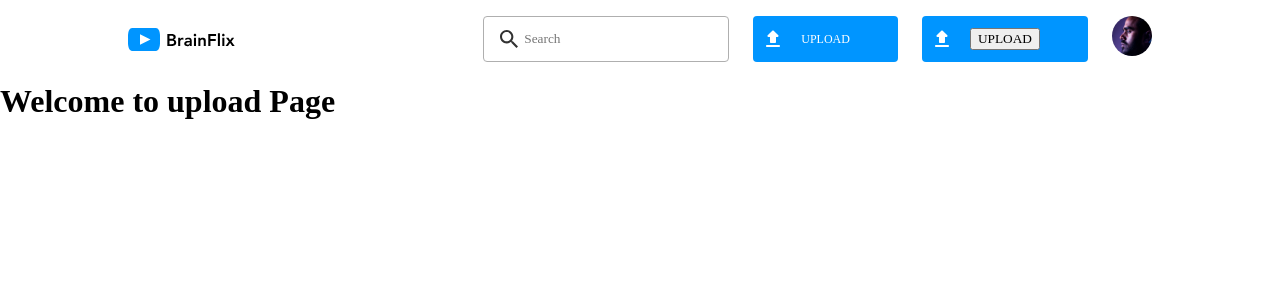
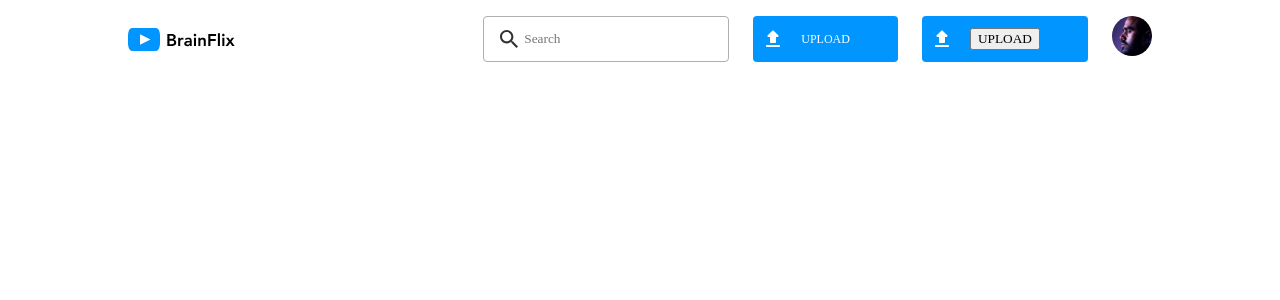
Before and after one commit to kabdulka/BrainFlix, a React (Create React App) app: page /upload in a window 1280 px wide. Shown: the top 300 px of the page. Built offline with nearby package versions, Linux system fonts and the light colour scheme.

Commit message:
Add upload page with styling

```diff
--- a/src/Pages/VideoUpload/VideoUpload.jsx
+++ b/src/Pages/VideoUpload/VideoUpload.jsx
@@ -1,11 +1,11 @@
 
 import '../VideoUpload/VideoUpload.scss';
-
+import Header from '../../components/Header/Header';
 
 const VideoUpload = () => {
     return (
         <>
-            <h1>Welcome to upload Page</h1>
+            {/* <h1>Welcome to upload Page</h1> */}
         </>
     );
 }
```
Also changed, not shown: src/Pages/Home/Home.jsx (+2 -15 lines).
